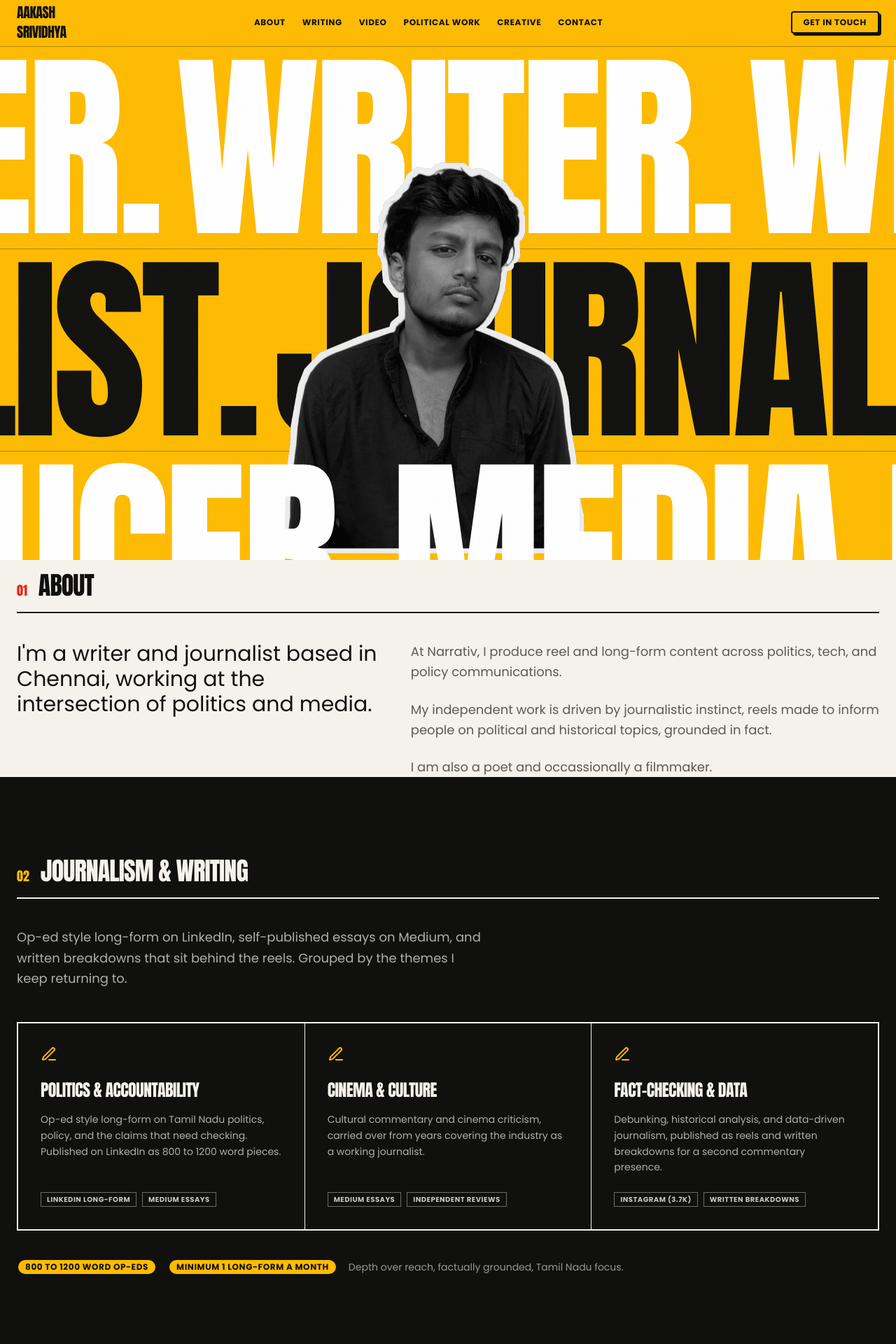
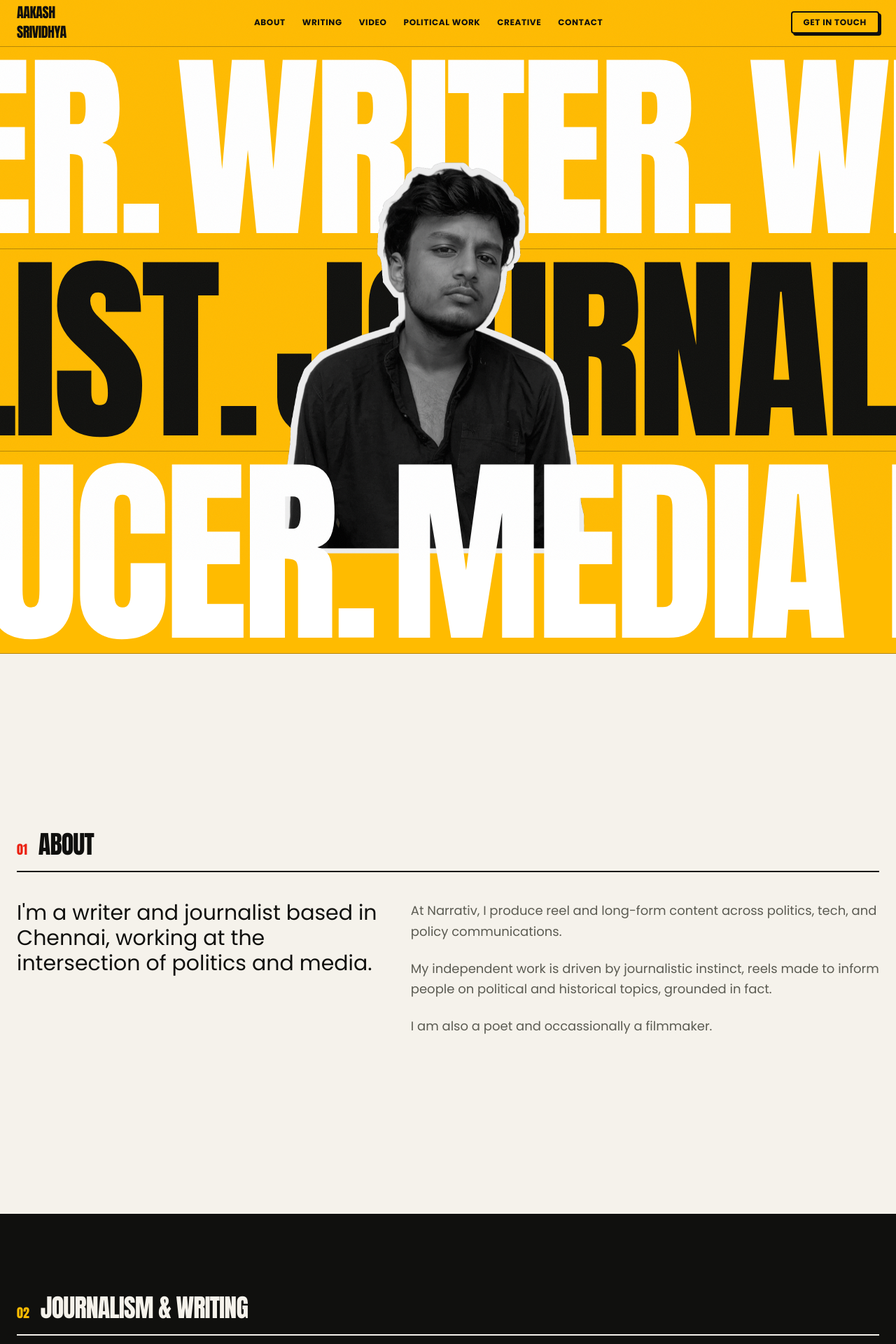
Before and after one commit to ajaakashhh/aj, a Next.js app: page / in a window 1280 px wide. Shown: the top 1920 px of the page at 70% size. Built offline with nearby package versions, Linux system fonts and the light colour scheme.

Commit message:
Apply sticky-stack scroll effect to every section
Each section now pins full-screen and gets covered as the next one
scrolls over it, extending the effect that previously only applied
to Hero. Bumped Nav to z-[100] so it stays above all stacked
sections instead of getting covered by the later ones.

```diff
--- a/app/page.tsx
+++ b/app/page.tsx
@@ -14,12 +14,8 @@ export default function Home() {
   return (
     <main className="relative">
       <Nav />
-      <section className="sticky top-0 h-screen z-0">
       <Hero />
-      </section>
-      <section className="relative z-10 bg-paper min-h-screen">
       <About />
-
       <Writing />
       <Video />
       <Experience />
@@ -28,7 +24,6 @@ export default function Home() {
       <Press />
       <Contact />
       <Footer />
-      </section>
     </main>
   );
 }
--- a/components/nav.tsx
+++ b/components/nav.tsx
@@ -23,7 +23,7 @@ export function Nav() {
   return (
     <header
       className={cn(
-        "fixed inset-x-0 top-0 z-50 transition-colors duration-300",
+        "fixed inset-x-0 top-0 z-[100] transition-colors duration-300",
         scrolled ? "border-b-2 border-ink bg-paper/95 backdrop-blur" : "border-b-2 border-transparent"
       )}
     >
--- a/components/sections/about.tsx
+++ b/components/sections/about.tsx
@@ -4,7 +4,7 @@ import { Reveal } from "@/components/reveal";
 
 export function About() {
   return (
-    <section id="about" className="container scroll-mt-30 pt-4">
+    <section id="about" className="container sticky top-0 z-10 flex min-h-screen flex-col justify-center bg-paper py-20 scroll-mt-30">
       <SectionLabel index="01" title="About" />
 
       <div className="grid gap-12 md:grid-cols-[1fr_1.3fr]">
--- a/components/sections/contact.tsx
+++ b/components/sections/contact.tsx
@@ -5,7 +5,7 @@ import { ArrowUpRight, Mail } from "lucide-react";
 
 export function Contact() {
   return (
-    <section id="contact" className="scroll-mt-20 bg-signal text-paper">
+    <section id="contact" className="sticky top-0 z-[80] flex min-h-screen flex-col justify-center scroll-mt-20 bg-signal text-paper">
       <div className="container py-24 sm:py-32">
         <Reveal>
           <p className="font-sans text-xs font-bold uppercase tracking-widest">08 / Contact</p>
--- a/components/sections/creative.tsx
+++ b/components/sections/creative.tsx
@@ -7,7 +7,7 @@ const icons = { Poetry: BookOpen, "Short film": Clapperboard, Audiobook: Headpho
 
 export function Creative() {
   return (
-    <section id="creative" className="container scroll-mt-20 py-20 sm:py-28">
+    <section id="creative" className="container sticky top-0 z-[60] flex min-h-screen flex-col justify-center bg-paper py-20 scroll-mt-20 sm:py-28">
       <SectionLabel index="06" title="Creative Work" />
 
       <div className="grid gap-px overflow-hidden rounded-xl border-2 border-ink bg-ink md:grid-cols-3">
--- a/components/sections/experience.tsx
+++ b/components/sections/experience.tsx
@@ -4,7 +4,7 @@ import { Reveal } from "@/components/reveal";
 
 export function Experience() {
   return (
-    <section id="experience" className="container scroll-mt-20 py-20 sm:py-28">
+    <section id="experience" className="container sticky top-0 z-40 flex min-h-screen flex-col justify-center bg-paper py-20 scroll-mt-20 sm:py-28">
       <SectionLabel index="04" title="Work History" />
 
       <div className="border-t-2 border-ink">
--- a/components/sections/footer.tsx
+++ b/components/sections/footer.tsx
@@ -2,7 +2,7 @@ import { profile } from "@/lib/data";
 
 export function Footer() {
   return (
-    <footer className="border-t-2 border-ink bg-paper">
+    <footer className="relative z-[90] border-t-2 border-ink bg-paper">
       <div className="container flex flex-col gap-4 py-8 sm:flex-row sm:items-center sm:justify-between">
         <p className="font-display text-xl uppercase tracking-tight">
           Aakash Srividhya
--- a/components/sections/government.tsx
+++ b/components/sections/government.tsx
@@ -4,7 +4,7 @@ import { Landmark } from "lucide-react";
 
 export function Government() {
   return (
-    <section id="work" className="scroll-mt-20 border-y-2 border-ink bg-beam">
+    <section id="work" className="sticky top-0 z-50 flex min-h-screen flex-col justify-center scroll-mt-20 border-y-2 border-ink bg-beam">
       <div className="container py-20 sm:py-28">
         <div className="mb-10 flex items-baseline gap-4 border-b-2 border-ink pb-4">
           <span className="font-display text-lg text-signal">05</span>
--- a/components/sections/hero.tsx
+++ b/components/sections/hero.tsx
@@ -6,7 +6,7 @@ import Image from "next/image";
 
 export function Hero() {
   return (
-    <section id="top" className="bg-beam relative min-h-screen overflow-hidden flex flex-col">
+    <section id="top" className="sticky top-0 z-0 flex min-h-screen flex-col overflow-hidden bg-beam">
 
       {/* Top row: name + get in touch */}
       <div className="container relative z-20 flex items-start justify-between pt-8 pb-4">
--- a/components/sections/press.tsx
+++ b/components/sections/press.tsx
@@ -5,7 +5,7 @@ import { Marquee } from "@/components/marquee";
 export function Press() {
   const totalViews = reels.reduce((s, r) => s + r.views, 0);
   return (
-    <section id="press" className="scroll-mt-20 border-t-2 border-ink bg-ink text-paper">
+    <section id="press" className="sticky top-0 z-[70] flex min-h-screen flex-col justify-between scroll-mt-20 border-t-2 border-ink bg-ink text-paper">
       <div className="container py-20 sm:py-28">
         <div className="mb-10 flex items-baseline gap-4 border-b-2 border-paper pb-4">
           <span className="font-display text-lg text-beam">07</span>
--- a/components/sections/video.tsx
+++ b/components/sections/video.tsx
@@ -8,7 +8,7 @@ export function Video() {
   const rest = reels.filter((r) => !r.featured);
 
   return (
-    <section id="video" className="container scroll-mt-20 py-20 sm:py-28">
+    <section id="video" className="container sticky top-0 z-30 flex min-h-screen flex-col justify-center bg-paper py-20 scroll-mt-20 sm:py-28">
       <SectionLabel index="03" title="Reels & Video" />
 
       <Reveal>
--- a/components/sections/writing.tsx
+++ b/components/sections/writing.tsx
@@ -5,7 +5,7 @@ import { PenLine } from "lucide-react";
 
 export function Writing() {
   return (
-    <section id="writing" className="scroll-mt-20 border-y-2 border-ink bg-ink text-paper">
+    <section id="writing" className="sticky top-0 z-20 flex min-h-screen flex-col justify-center scroll-mt-20 border-y-2 border-ink bg-ink text-paper">
       <div className="container py-20 sm:py-28">
         <div className="mb-10 flex items-baseline gap-4 border-b-2 border-paper pb-4">
           <span className="font-display text-lg text-beam">02</span>
```
Lines whose indentation alone changed are shown as unchanged.
